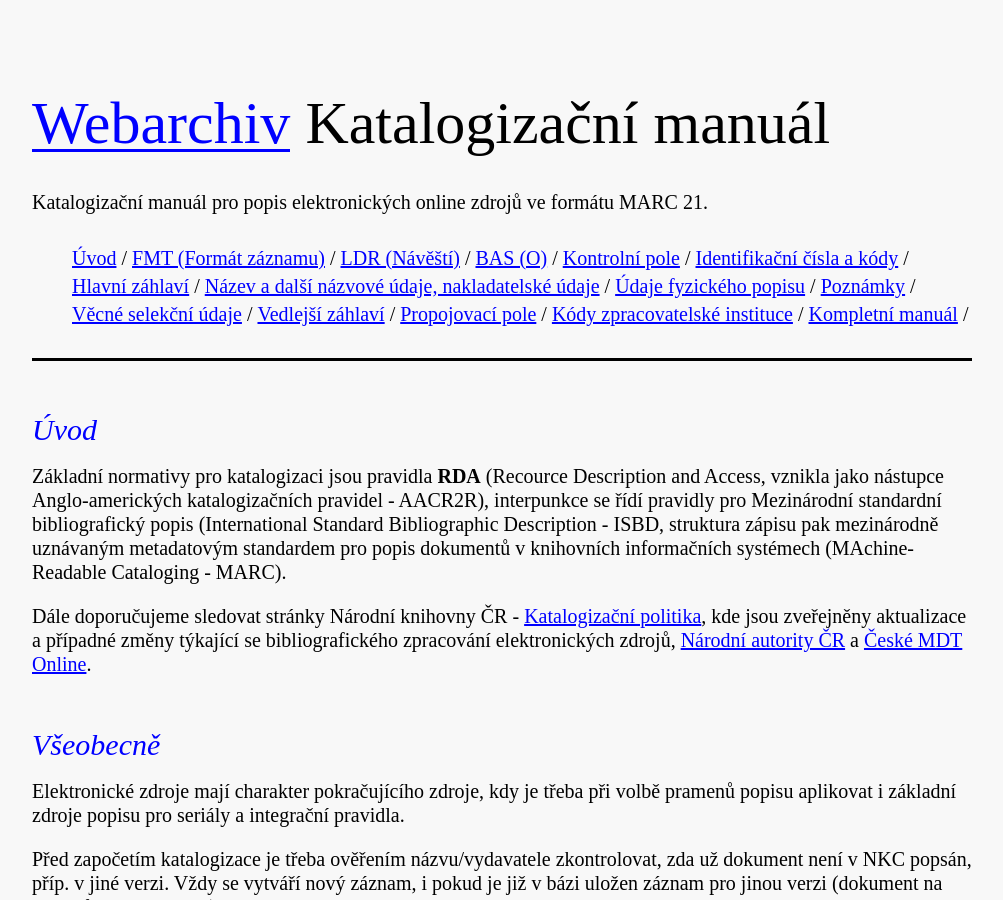
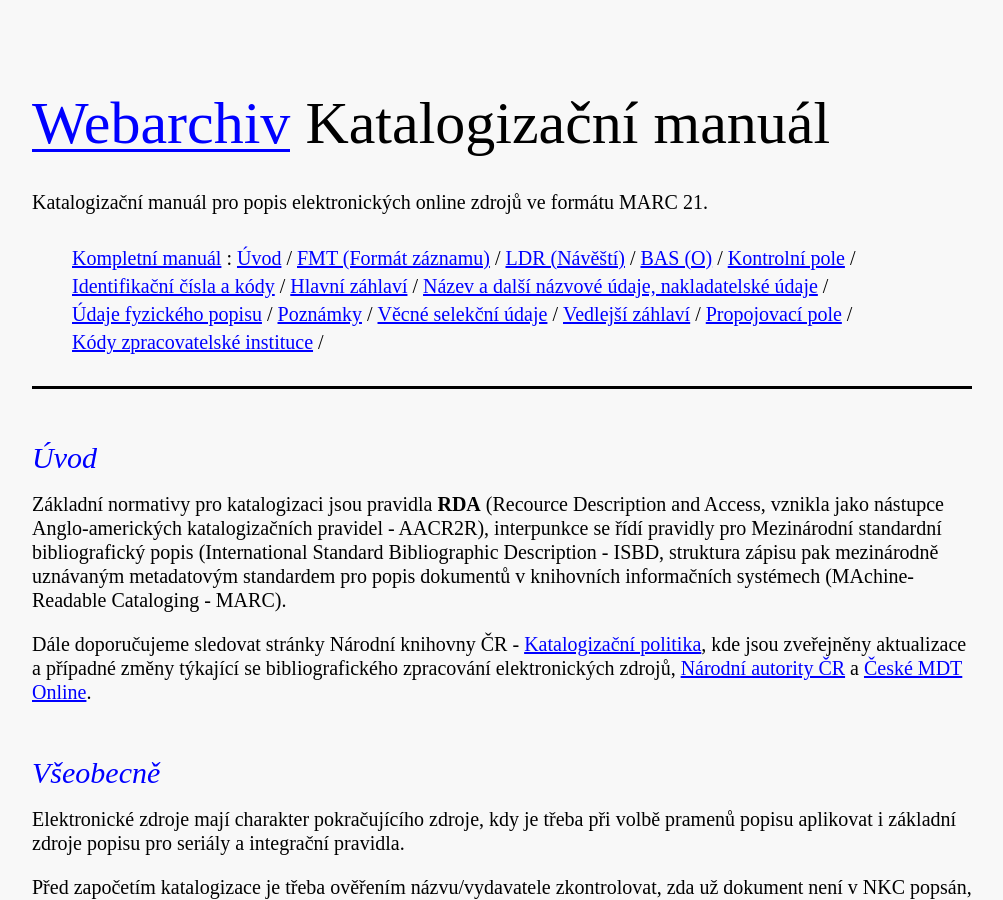
Before and after one commit to WebarchivCZ/katalogizacni-manual, a Jekyll site: the page built from index.html, in a window 1280 px wide and 900 px high. Shown: the whole window, without its empty margins (138-1141 px from the left). Built offline with Jekyll 4.4.1, drawn with Linux system fonts in a browser that asks for light colours.

Commit message:
complete document link

```diff
--- a/_layouts/default.html
+++ b/_layouts/default.html
@@ -19,10 +19,10 @@
 				<p>Katalogizační manuál pro popis elektronických online zdrojů ve formátu MARC 21. </p>
 
 				<ul class="inline-list">
+					<li><a href="{{site.baseurl}}">Kompletní manuál</a>&nbsp;<span class="slash">:</span></li>
     			{% for nav in site.posts %}
 					<li><a href="{{site.baseurl}}{{ nav.url }}" class="{% if page.url == nav.url %}current{% endif %}">{{ nav.title }}</a>&nbsp;<span class="slash">/</span></li>
 					{% endfor %}
-					<li><a href="{{site.baseurl}}">Kompletní manuál</a>&nbsp;<span class="slash">/</span></li>
 			</ul>
 
 			<hr />
```
